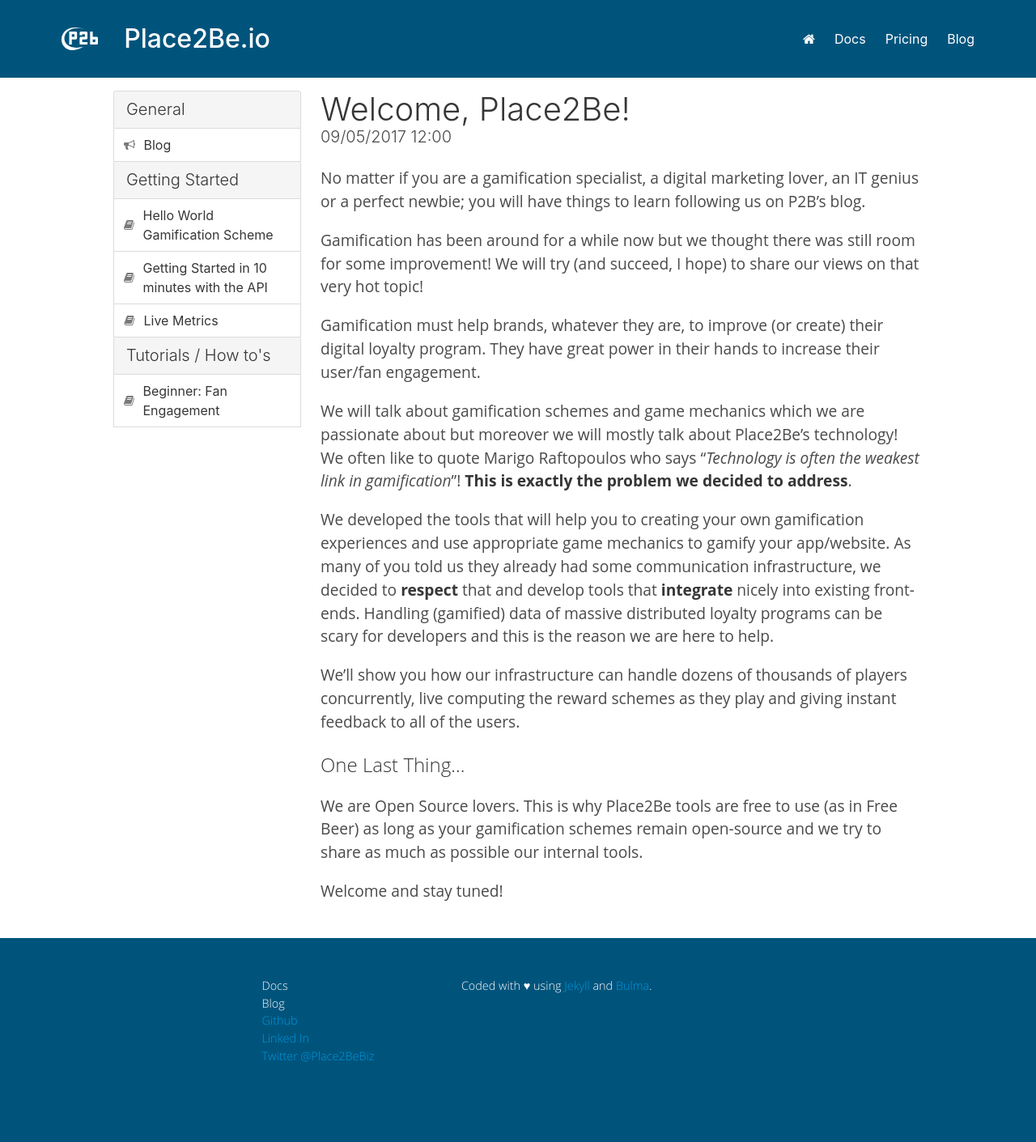
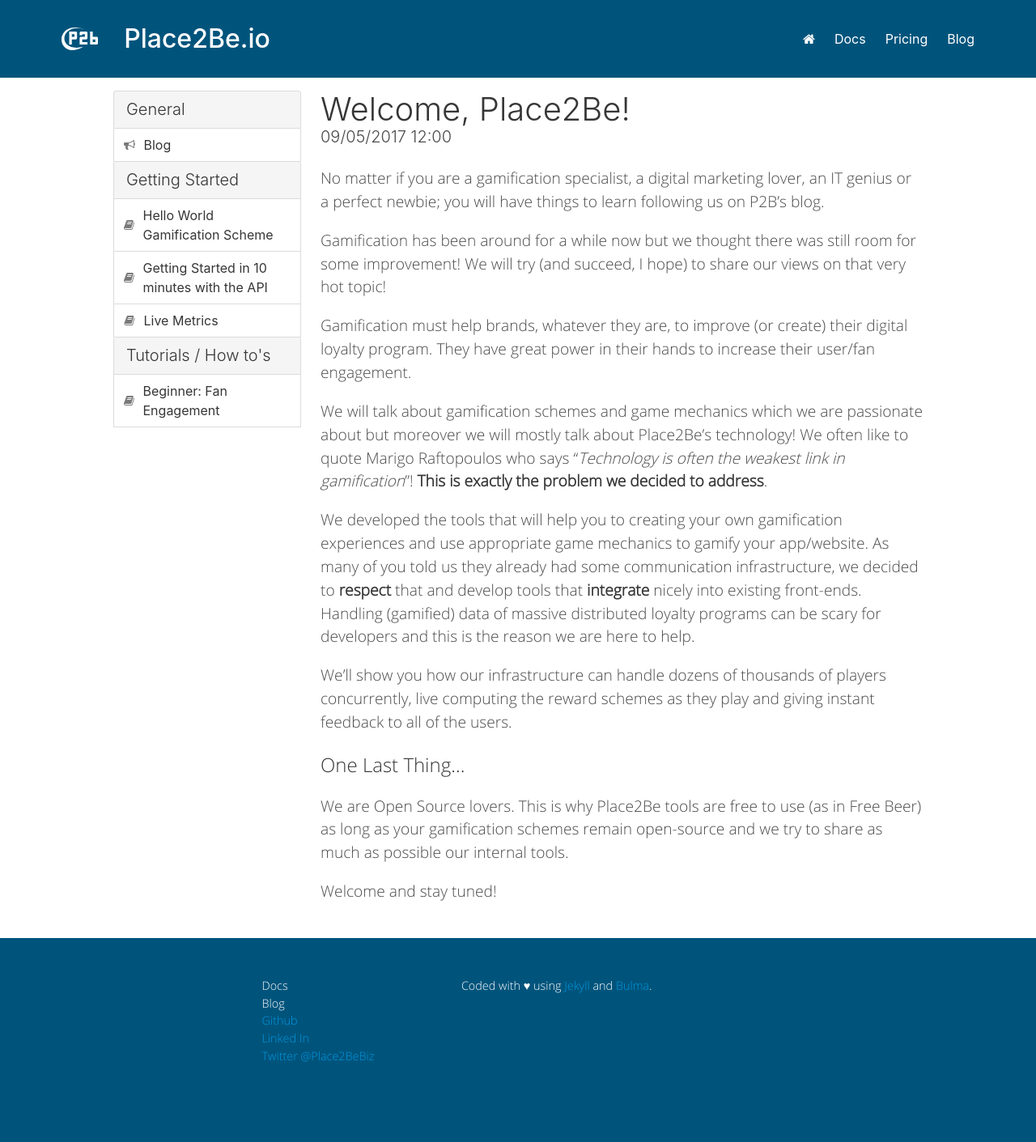
Before and after one commit to dvergeylen/place2be-docs, a Jekyll site: the page built from blog.md, in a window 1280 px wide. Shown: the whole page at 81% size. Built offline with Jekyll 4.4.1, drawn with Linux system fonts in a browser that asks for light colours.

Commit message:
Corrected font name

```diff
--- a/_sass/utils.scss
+++ b/_sass/utils.scss
@@ -50,7 +50,7 @@
 
 .post-content {
   font-size: 1.2em;
-  font-family: "Open Sans";
+  font-family: "OpenSans-Light";
 
   p {
     margin-bottom: 1em;
--- a/assets/main.scss
+++ b/assets/main.scss
@@ -23,7 +23,7 @@ $p2b_gold: #fed72d;
 @import "login";
 @import "utils";
 
-/* Syntax Highlighting 'Native' theme */
+/* Syntax Highlighting 'Github' theme */
 pre.highlight {
   background: whitesmoke;
 }
```
